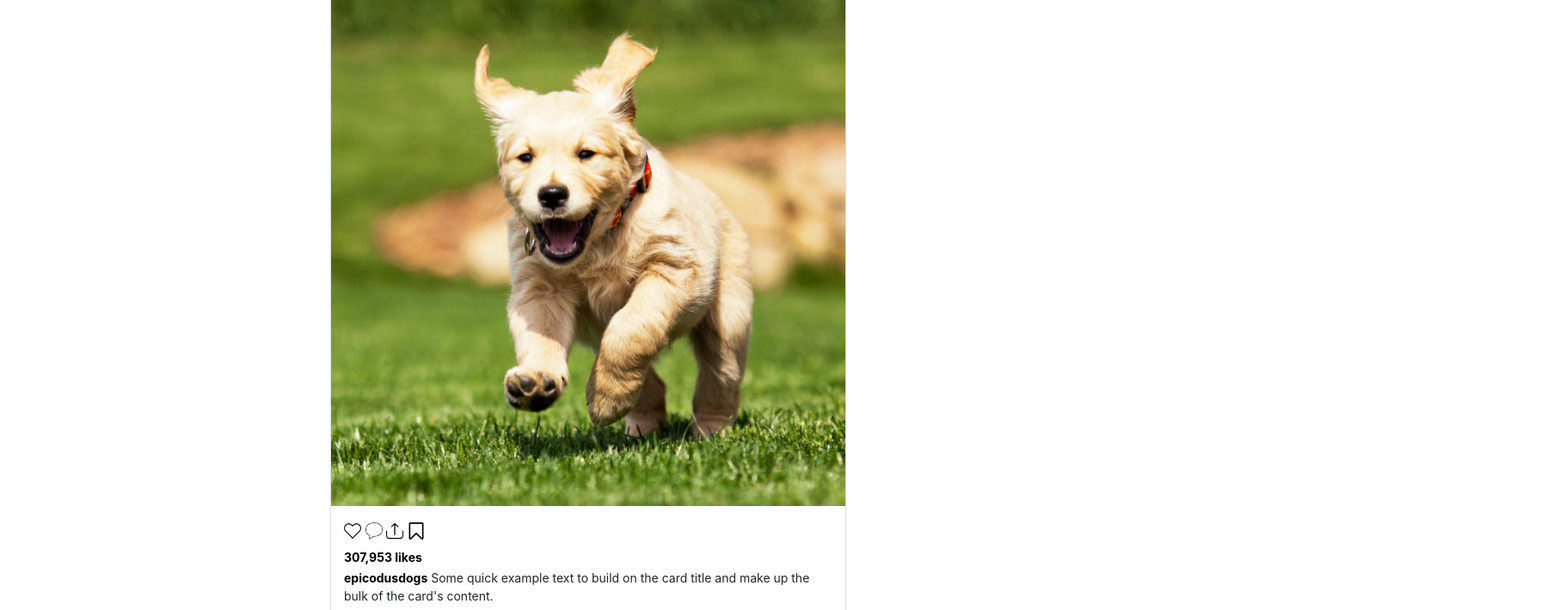
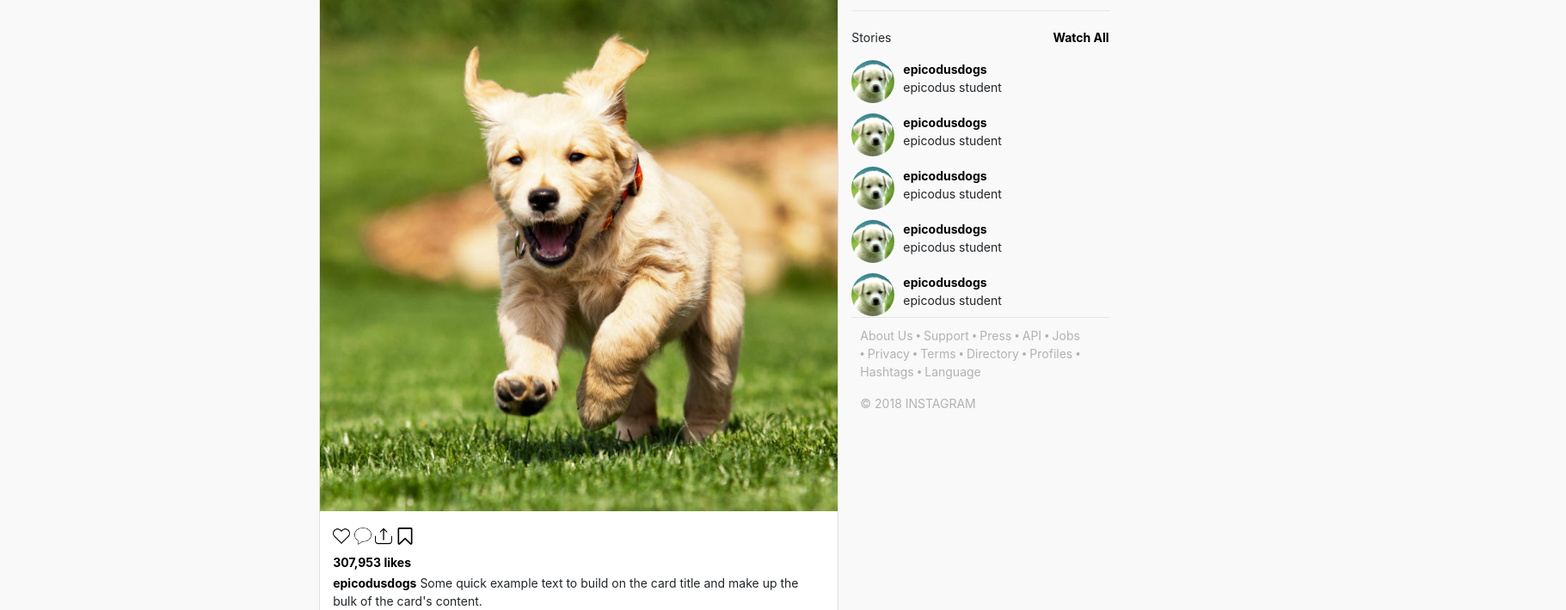
Before and after one commit to nikkiawong/instagram, a plain HTML site: page index.html in a window 1280 px wide. Shown: the part 193-903 px from the top of the page at 86% size, 1821 px wide, since content can reach past the window. Drawn offline with Linux system fonts and the light colour scheme.

Commit message:
add sidebar with styling

```diff
--- a/css/styles.css
+++ b/css/styles.css
@@ -1,6 +1,10 @@
+body {
+  background-color: #f9f9f9;
+}
 
 nav {
   margin-bottom: 50px;
+  border: 1px solid #d8d8d8;
 }
 
 .row {
@@ -10,7 +14,7 @@ nav {
   width: 1450px;;
 }
 
-a {
+a, .card-header {
   color: black;
   font-weight: bold;
 }
@@ -52,7 +56,7 @@ a:hover {
 }
 
 .card {
-  margin-left: 30%;
+  padding: 0;
 }
 
 .card-icon {
@@ -72,12 +76,17 @@ a:hover {
 }
 
 .divider {
-  border-bottom: 1px solid #d8d8d8;
+  border-bottom: 1px solid #e5e5e5;
 }
 
 .card-text {
   margin-bottom: 3px;
   font-size: 14px;
+}
+
+.card-header {
+  font-size: 14px;
+  background-color: white;
 }
 
 #timestamp {
@@ -99,3 +108,75 @@ a:hover {
 .comment-section > form, .comment-section > img {
   display: inline-block;
 }
+
+.sidebar {
+  font-size: 14px;
+}
+
+#story-icon {
+  width: 60px;
+  border-radius: 60px;
+  margin-right: 10px;
+}
+
+.follower-icon {
+  width: 50px;
+  border-radius: 60px;
+  float: left;
+  margin-right: 10px;
+}
+
+.story-info, #story-icon {
+  display: inline-block;
+  float: left;
+}
+
+.story-info {
+  margin-top: 2px;
+}
+
+.sidebar-divider {
+  margin-top: 75px;
+  margin-bottom: 20px;
+  border-bottom: 1px solid #e5e5e5;
+  width: 90%;
+}
+
+.follow-stories {
+  overflow: auto;
+  width: 90%;
+  height: 300px;
+  border-bottom: 1px solid #e5e5e5;
+}
+
+.stories-label {
+  width: 90%;
+  display: flex;
+  justify-content: space-between;
+}
+
+.story-name {
+  margin-bottom: 20px;
+}
+
+.sidebar > p {
+  color: #b2b2b2;
+  margin-left: 10px;
+}
+
+.sidebar > ul {
+  color: #b2b2b2;
+  margin-top: 10px;
+  width: 90%;
+  margin-left: -30px;
+}
+
+.sidebar > ul > li {
+  display: inline;
+  list-style-type: circle;
+}
+
+.bullet {
+  font-size: 5px;
+  vertical-align: middle;
+}
--- a/index.html
+++ b/index.html
@@ -7,7 +7,7 @@
     <link rel="stylesheet" href="css/styles.css">
   </head>
   <body>
-    <nav class="navbar navbar-light bg-light">
+    <nav class="navbar navbar-light bg-white">
       <div class="row">
         <div class="logos col-md-3">
           <img class="header top-logo" src="img/instagram.png" alt="">
@@ -27,7 +27,8 @@
       </div>
     </nav>
 
-    <div class="card" style="width: 600px;">
+<div class="row">
+  <div class="card col-md-5" style="width: 600px;">
     <div class="card-header">
       <img src="img/dog-icon.jpg" alt="" id="userPic">
       epicodusdogs
@@ -61,5 +62,84 @@
       <img class="card-icon" src="img/more.png" alt="">
     </div>
   </div>
+  <div class="sidebar col-md-3">
+    <img src="img/dog-icon.jpg" id="story-icon" alt="dog icon">
+    <div class="story-info">
+      <a href="#">epicodusdogs</a>
+      <p>epicodus student</p>
+    </div>
+    <div class="sidebar-divider"></div>
+    <div class="stories-label">
+      <p>Stories</p>
+      <a href="#">Watch All</a>
+    </div>
+    <div class="follow-stories">
+      <img src="img/dog-icon.jpg" class="follower-icon" alt="dog icon">
+      <div class="story-name">
+        <a href="#">epicodusdogs</a>
+        <p>epicodus student</p>
+      </div>
+      <img src="img/dog-icon.jpg" class="follower-icon" alt="dog icon">
+      <div class="story-name">
+        <a href="#">epicodusdogs</a>
+        <p>epicodus student</p>
+      </div>
+      <img src="img/dog-icon.jpg" class="follower-icon" alt="dog icon">
+      <div class="story-name">
+        <a href="#">epicodusdogs</a>
+        <p>epicodus student</p>
+      </div>
+      <img src="img/dog-icon.jpg" class="follower-icon" alt="dog icon">
+      <div class="story-name">
+        <a href="#">epicodusdogs</a>
+        <p>epicodus student</p>
+      </div>
+      <img src="img/dog-icon.jpg" class="follower-icon" alt="dog icon">
+      <div class="story-name">
+        <a href="#">epicodusdogs</a>
+        <p>epicodus student</p>
+      </div>
+      <img src="img/dog-icon.jpg" class="follower-icon" alt="dog icon">
+      <div class="story-name">
+        <a href="#">epicodusdogs</a>
+        <p>epicodus student</p>
+      </div>
+      <img src="img/dog-icon.jpg" class="follower-icon" alt="dog icon">
+      <div class="story-name">
+        <a href="#">epicodusdogs</a>
+        <p>epicodus student</p>
+      </div>
+      <img src="img/dog-icon.jpg" class="follower-icon" alt="dog icon">
+      <div class="story-name">
+        <a href="#">epicodusdogs</a>
+        <p>epicodus student</p>
+      </div>
+    </div>
+    <ul>
+      <li>About Us</li>
+      <li class="bullet">●</li>
+      <li>Support</li>
+      <li class="bullet">●</li>
+      <li>Press</li>
+      <li class="bullet">●</li>
+      <li>API</li>
+      <li class="bullet">●</li>
+      <li>Jobs</li>
+      <li class="bullet">●</li>
+      <li>Privacy</li>
+      <li class="bullet">●</li>
+      <li>Terms</li>
+      <li class="bullet">●</li>
+      <li>Directory</li>
+      <li class="bullet">●</li>
+      <li>Profiles</li>
+      <li class="bullet">●</li>
+      <li>Hashtags</li>
+      <li class="bullet">●</li>
+      <li>Language</li>
+    </ul>
+    <p>© 2018 INSTAGRAM</p>
+  </div>
+</div>
   </body>
 </html>
```
Lines whose indentation alone changed are shown as unchanged.
